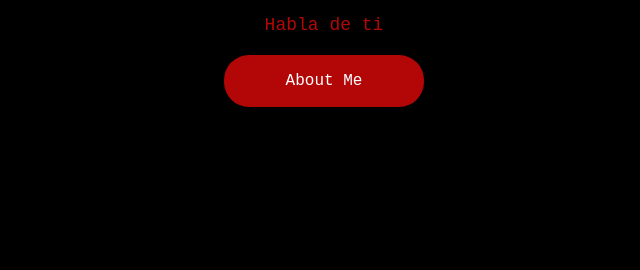
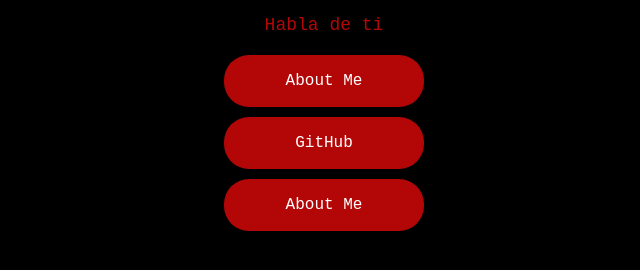
Before and after one commit to Sant-Xeleee/Sant-Xeleee.github.io, a plain HTML site: page index.html in a window 1280 px wide. Shown: the part 170-440 px from the top of the page, without its empty margins (316-956 px from the left). Drawn offline with Linux system fonts and the light colour scheme.

Commit message:
Update index.html

```diff
--- a/index.html
+++ b/index.html
@@ -20,6 +20,8 @@
 
     <nav class = "navigation fade-in">
         <a href="about.html" class="nav-button">About Me</a>
+        <a href="https://github.com/Sant-Xeleee" class="nav-button">GitHub</a>
+        <a href="https://www.linkedin.com/in/santiago-pérez-523261298/" class="nav-button">About Me</a>
 
     </nav>
 </body>
```
